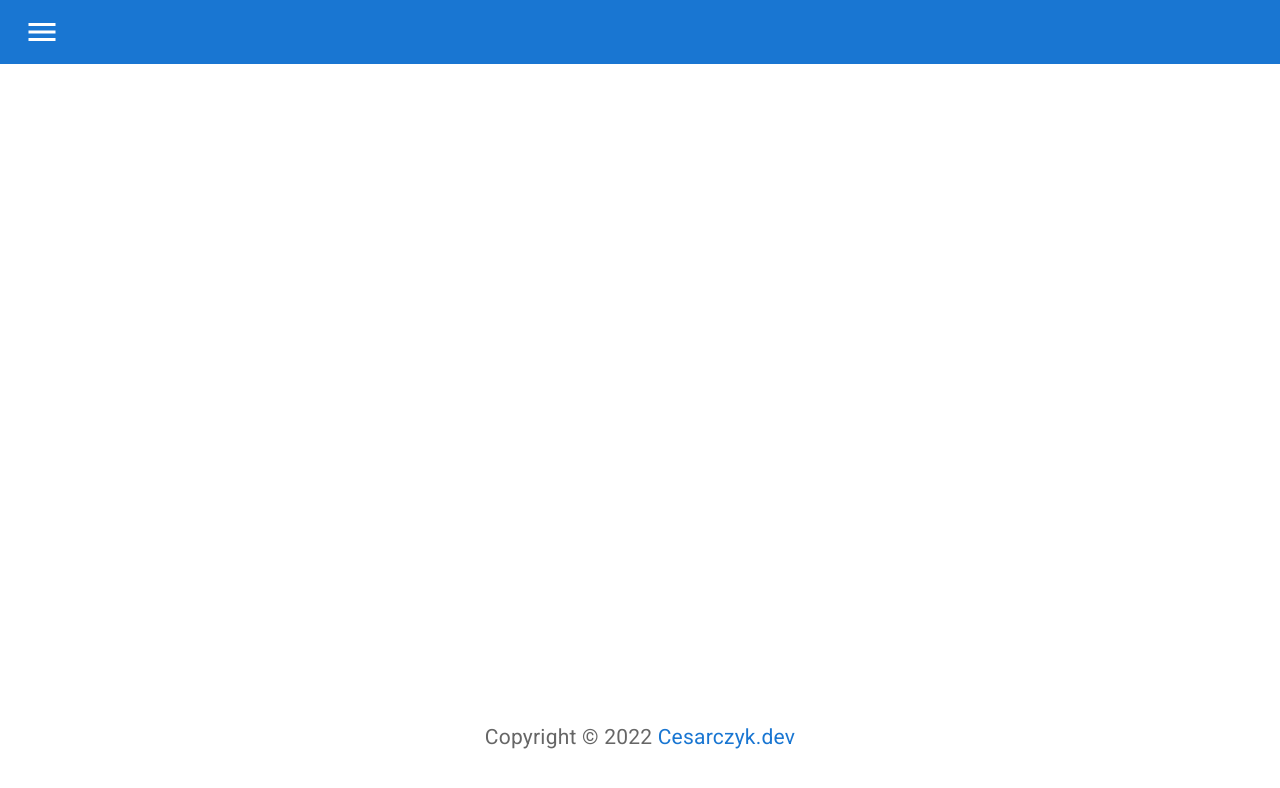
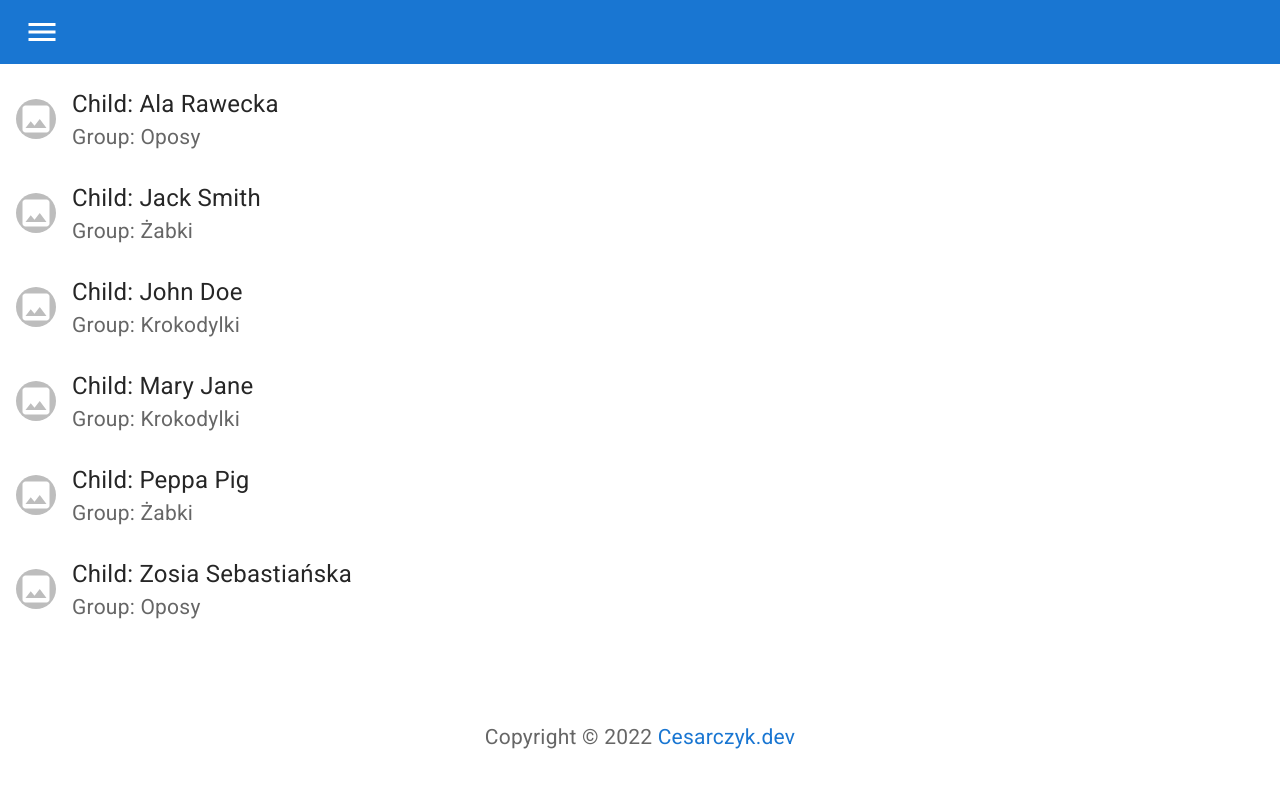
Before and after one commit to MCesarczyk/daily-sneak-peak-node, a React (Create React App) app in the folder Client/: page /children in a window 1280 px wide. Shown: the top 788 px of the page. Built offline with nearby package versions, Linux system fonts and the light colour scheme; no server answers.

Commit message:
add children list rendered from mockup

```diff
--- /dev/null
+++ b/Client/src/assets/mocks/children.js
@@ -0,0 +1,50 @@
+export const children = [
+  {
+      "id": 6,
+      "name": "Ala",
+      "surname": "Rawecka",
+      "group": "Oposy",
+      "created_at": "2022-01-27T08:55:07.942Z",
+      "updated_at": "2022-01-27T08:55:07.942Z"
+  },
+  {
+      "id": 1,
+      "name": "Jack",
+      "surname": "Smith",
+      "group": "Żabki",
+      "created_at": "2022-01-24T00:08:16.967Z",
+      "updated_at": "2022-01-24T00:08:16.967Z"
+  },
+  {
+      "id": 3,
+      "name": "John",
+      "surname": "Doe",
+      "group": "Krokodylki",
+      "created_at": "2022-01-24T00:08:55.735Z",
+      "updated_at": "2022-01-24T00:09:08.131Z"
+  },
+  {
+      "id": 2,
+      "name": "Mary",
+      "surname": "Jane",
+      "group": "Krokodylki",
+      "created_at": "2022-01-24T00:08:31.474Z",
+      "updated_at": "2022-01-24T00:08:31.474Z"
+  },
+  {
+      "id": 4,
+      "name": "Peppa",
+      "surname": "Pig",
+      "group": "Żabki",
+      "created_at": "2022-01-24T22:37:07.096Z",
+      "updated_at": "2022-01-24T22:37:07.096Z"
+  },
+  {
+      "id": 5,
+      "name": "Zosia",
+      "surname": "Sebastiańska",
+      "group": "Oposy",
+      "created_at": "2022-01-27T08:52:45.470Z",
+      "updated_at": "2022-01-27T08:52:45.470Z"
+  }
+]
--- a/Client/src/components/Home/index.js
+++ b/Client/src/components/Home/index.js
@@ -1,4 +1,5 @@
 import React from "react";
+import Paths from "../../routes";
 import Footer from "../Footer";
 import Header from "../Header";
 import { InnerWrapper, OuterWrapper } from "./styled";
@@ -7,6 +8,7 @@ const Home = () => (
   <OuterWrapper>
     <Header />
     <InnerWrapper>
+      <Paths />
     </InnerWrapper>
     <Footer />
   </OuterWrapper>
--- /dev/null
+++ b/Client/src/components/Space/index.js
@@ -0,0 +1,11 @@
+import styled, { css } from "styled-components";
+
+export const Space = styled.div`
+  display: flex;
+  align-items: ${props => props.align};
+  justify-content: ${props => props.justify};
+
+  ${({ vertical }) => vertical && css`
+    flex-direction: column;
+  `}
+`;
--- /dev/null
+++ b/Client/src/routes/index.js
@@ -0,0 +1,11 @@
+import { Navigate, Route, Routes } from "react-router-dom";
+import ChildrenList from "../views/children/ChildrenList";
+
+const Paths = () => (
+    <Routes>
+        <Route path='/' element={<Navigate replace to='/children' />} />
+        <Route path='/children' element={<ChildrenList />} />
+    </Routes>
+);
+
+export default Paths;
--- /dev/null
+++ b/Client/src/views/children/ChildrenList/List/index.js
@@ -0,0 +1,31 @@
+import { Link } from 'react-router-dom';
+import List from '@mui/material/List';
+import ListItem from '@mui/material/ListItem';
+import ListItemText from '@mui/material/ListItemText';
+import ListItemAvatar from '@mui/material/ListItemAvatar';
+import Avatar from '@mui/material/Avatar';
+import ImageIcon from '@mui/icons-material/Image';
+import { children } from "../../../../assets/mocks/children.js"
+
+const ListView = () => {
+  return (
+    <List sx={{ width: '100%', bgcolor: 'background.paper' }}>
+      {children.length > 0 && children.map(child => (
+        <ListItem key={child.id}>
+          <ListItemAvatar>
+            <Avatar>
+              <ImageIcon />
+            </Avatar>
+          </ListItemAvatar>
+          <Link to={`/children/${child.id}`}>
+            <ListItemText
+              primary={"Child: " + child.name + " " + child.surname}
+              secondary={"Group: " + child.group} />
+          </Link>
+        </ListItem>
+      ))}
+    </List>
+  )
+};
+
+export default ListView;
--- /dev/null
+++ b/Client/src/views/children/ChildrenList/index.js
@@ -0,0 +1,18 @@
+import React from 'react';
+import { Space } from '../../../components/Space';
+import ListView from './List';
+
+const ChildrenList = () => {
+  return (
+    <Space>
+      <ListView />
+      <Space
+        vertical
+        justify="start"
+      >
+      </Space>
+    </Space>
+  );
+};
+
+export default ChildrenList;
```
